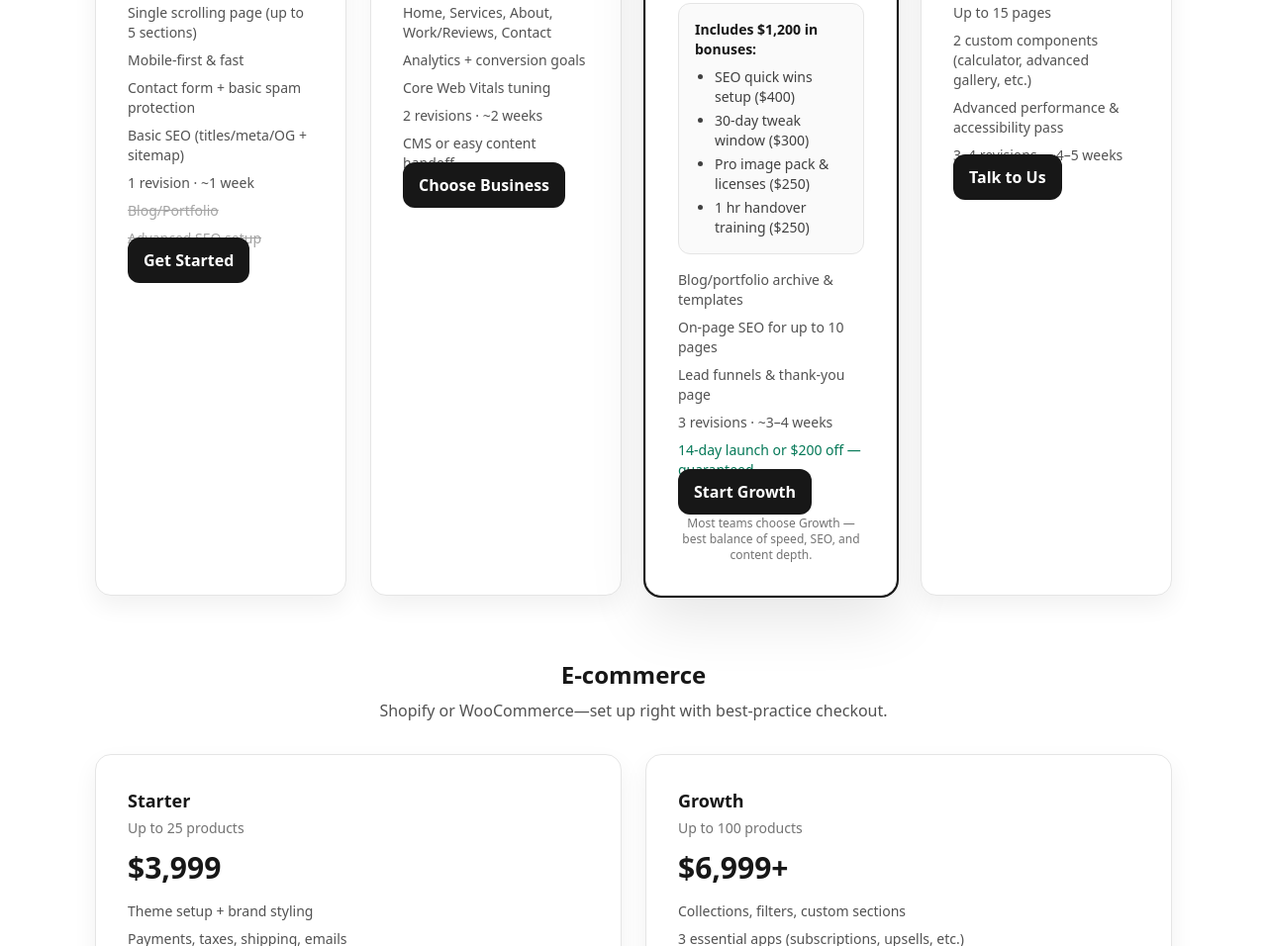
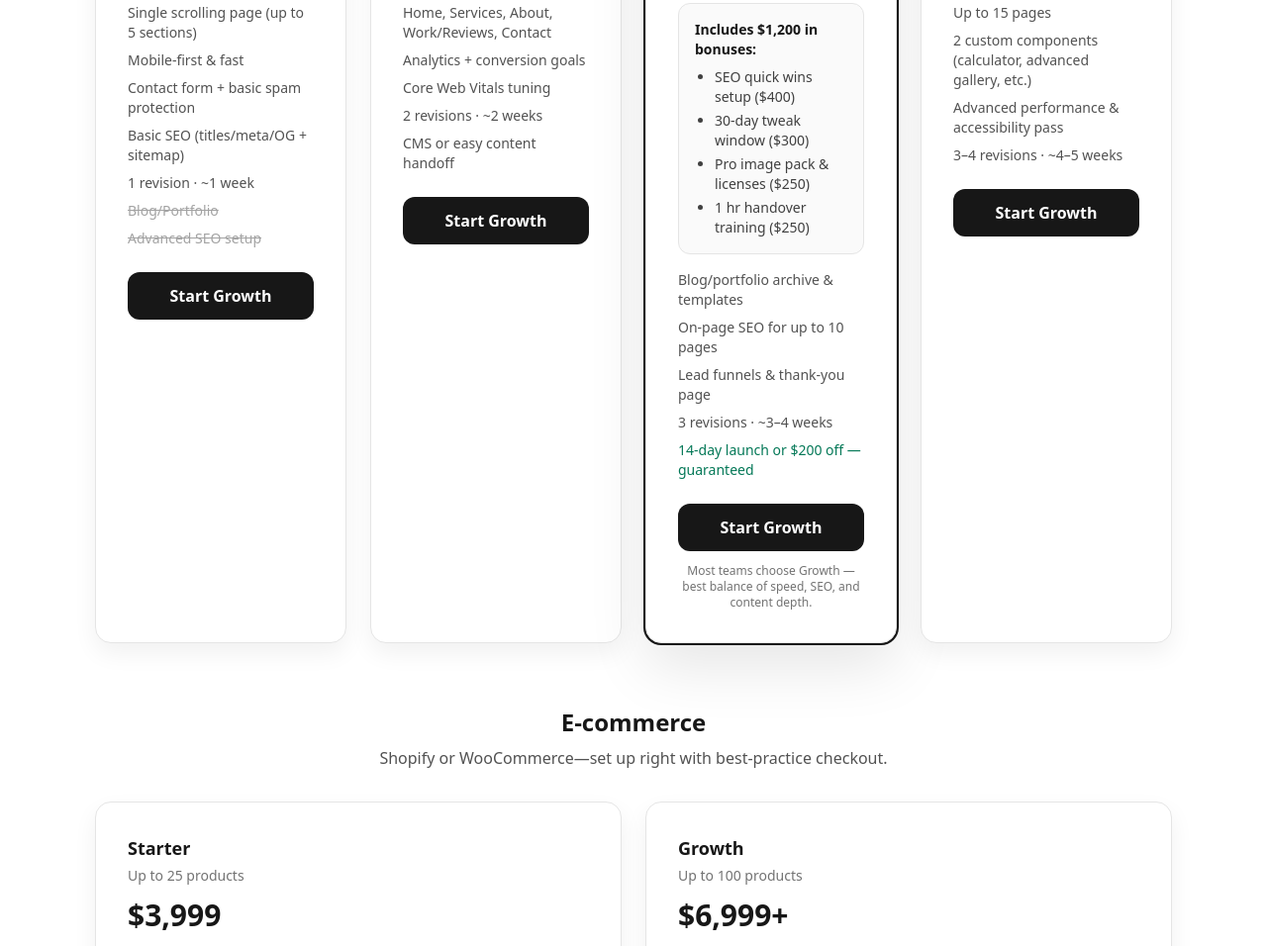
Before and after one commit to vishw-12/Elevate-Studio, a plain HTML site: page index.html in a window 1280 px wide. Shown: the part 2226-3182 px from the top of the page at 99% size. Drawn offline with nearby package versions, Linux system fonts and the light colour scheme.

Commit message:
Update index.html

```diff
--- a/index.html
+++ b/index.html
@@ -325,7 +325,9 @@
           <li class="text-neutral-400 line-through">Blog/Portfolio</li>
           <li class="text-neutral-400 line-through">Advanced SEO setup</li>
         </ul>
-        <a href="#contact" class="select-plan rounded-xl bg-neutral-900 px-4 py-3 font-semibold text-white" data-plan="Launch">Get Started</a>
+        <a href="#contact"
+   class="select-plan mt-6 block w-full text-center rounded-xl bg-neutral-900 px-4 py-3 font-semibold text-white hover:bg-black"
+   data-plan="Growth">Start Growth</a>
       </div>
 
       <!-- Business -->
@@ -341,7 +343,9 @@
           <li>2 revisions · ~2 weeks</li>
           <li>CMS or easy content handoff</li>
         </ul>
-        <a href="#contact" class="select-plan rounded-xl bg-neutral-900 px-4 py-3 font-semibold text-white" data-plan="Business">Choose Business</a>
+       <a href="#contact"
+   class="select-plan mt-6 block w-full text-center rounded-xl bg-neutral-900 px-4 py-3 font-semibold text-white hover:bg-black"
+   data-plan="Growth">Start Growth</a>
       </div>
 
       <!-- Growth (Best Value — TARGET PLAN) -->
@@ -371,7 +375,9 @@
           <li class="font-medium text-emerald-700">14-day launch or $200 off — guaranteed</li>
         </ul>
 
-        <a href="#contact" class="select-plan rounded-xl bg-neutral-900 px-4 py-3 font-semibold text-white" data-plan="Growth">Start Growth</a>
+        <a href="#contact"
+   class="select-plan mt-6 block w-full text-center rounded-xl bg-neutral-900 px-4 py-3 font-semibold text-white hover:bg-black"
+   data-plan="Growth">Start Growth</a>
 
         <p class="mt-3 text-center text-xs text-neutral-500">Most teams choose Growth — best balance of speed, SEO, and content depth.</p>
       </div>
@@ -388,7 +394,9 @@
           <li>Advanced performance & accessibility pass</li>
           <li>3–4 revisions · ~4–5 weeks</li>
         </ul>
-        <a href="#contact" class="select-plan rounded-xl bg-neutral-900 px-4 py-3 font-semibold text-white" data-plan="Pro">Talk to Us</a>
+       <a href="#contact"
+   class="select-plan mt-6 block w-full text-center rounded-xl bg-neutral-900 px-4 py-3 font-semibold text-white hover:bg-black"
+   data-plan="Growth">Start Growth</a>
       </div>
     </div>
 
```
